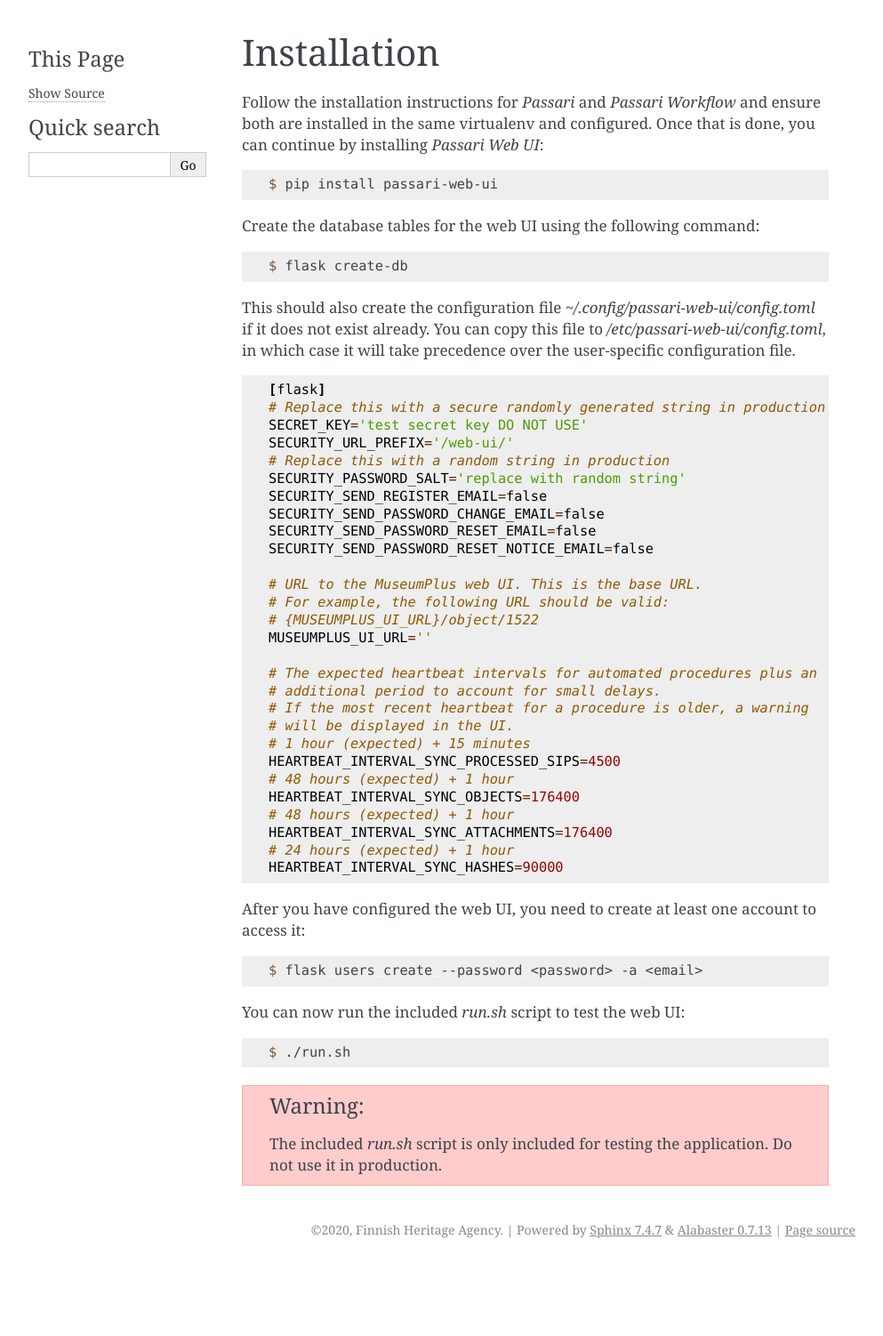
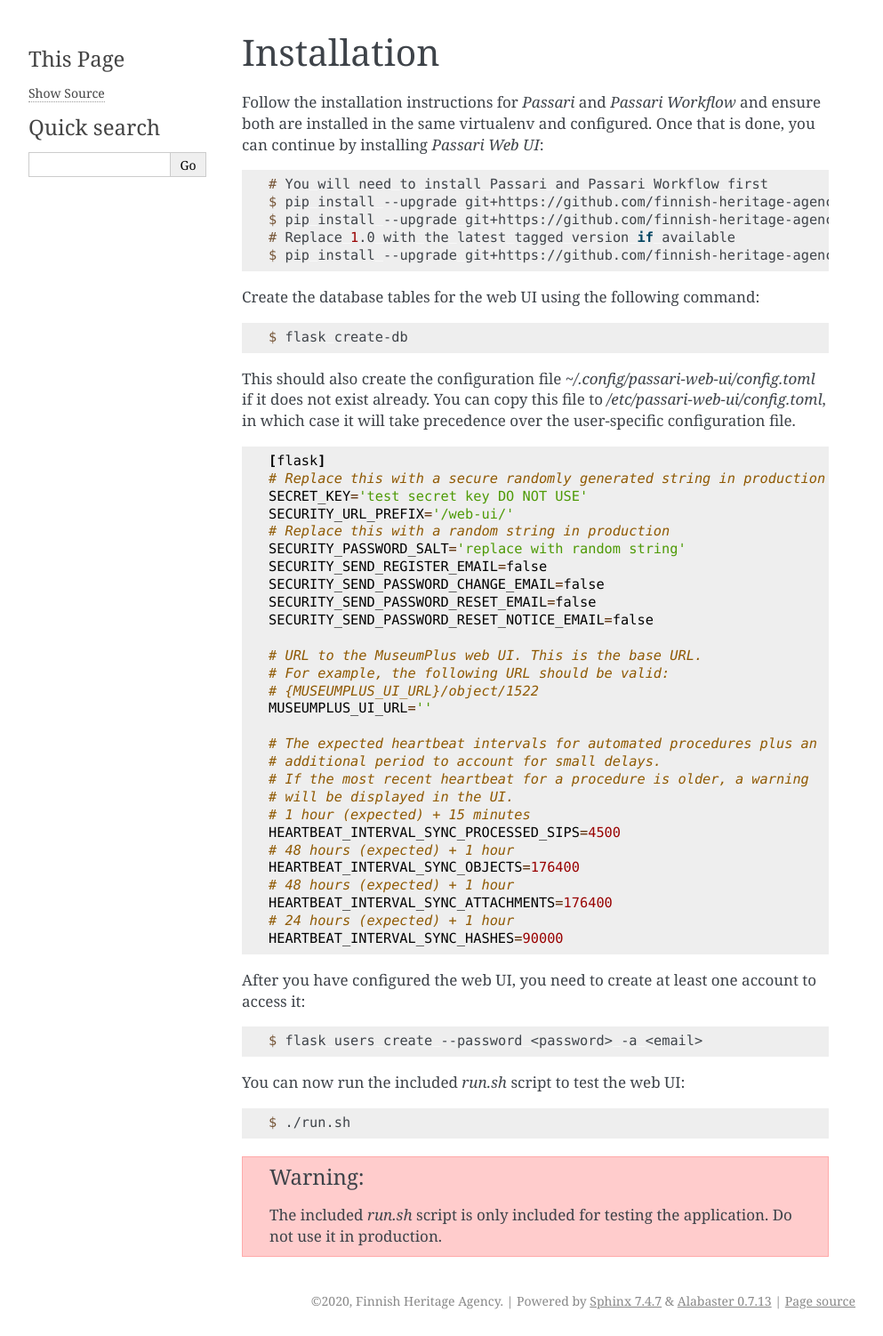
Before and after one commit to finnish-heritage-agency/passari-web-ui, a Sphinx documentation site: the page built from docs/installation.rst, in a window 1280 px wide. Shown: the whole page at 89% size, without its empty margins (148-1141 px from the left). Built offline with Sphinx 7.4.7, drawn with Linux system fonts in a browser that asks for light colours; before the commit the page ends 1422 px from its top, so only the background shows below that.

Commit message:
Update installation instructions

```diff
--- a/docs/installation.rst
+++ b/docs/installation.rst
@@ -5,7 +5,11 @@
 
 .. code-block:: console
 
-   $ pip install passari-web-ui
+   # You will need to install Passari and Passari Workflow first
+   $ pip install --upgrade git+https://github.com/finnish-heritage-agency/passari.git@1.0#egg=passari
+   $ pip install --upgrade git+https://github.com/finnish-heritage-agency/passari-workflow.git@1.0#egg=passari-workflow
+   # Replace 1.0 with the latest tagged version if available
+   $ pip install --upgrade git+https://github.com/finnish-heritage-agency/passari-web-ui.git@1.0#egg=passari-web-ui
 
 Create the database tables for the web UI using the following command:
 
```
Also changed, not shown: README.md (+6 -1 lines).
